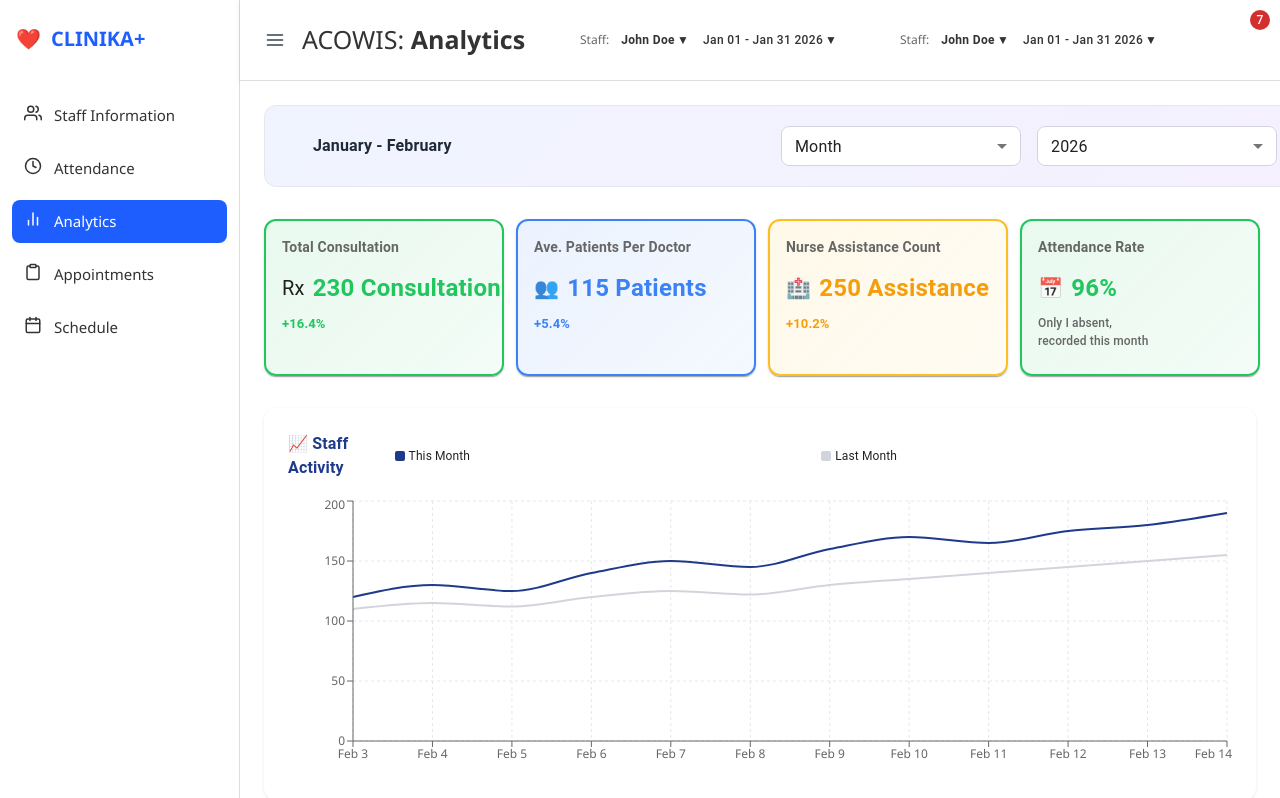
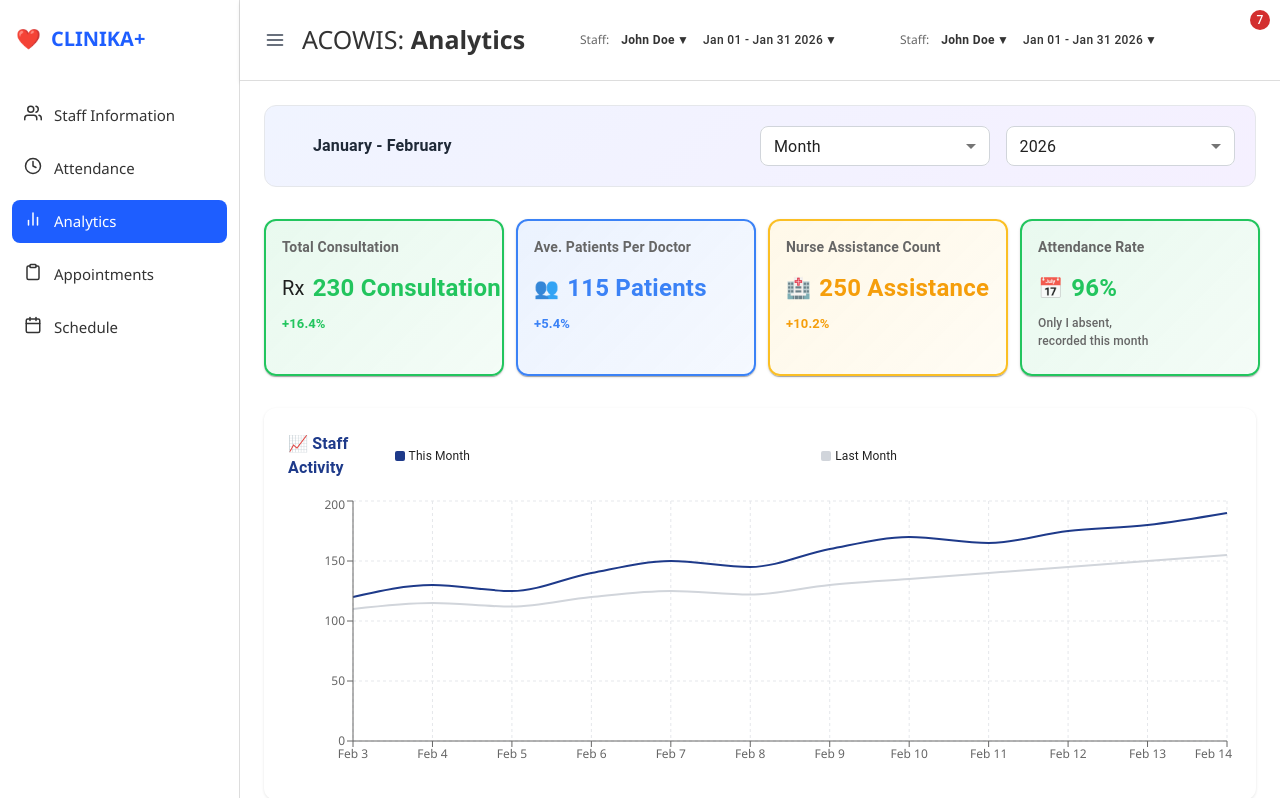
Before and after one commit to ItsMeKayden/SIA102PROJECT, a React (Vite) app: page /analytics in a window 1280 px wide. Built offline with nearby package versions, Linux system fonts and the light colour scheme; some icons are missing.

Commit message:
adjustments

```diff
--- a/src/frontend/components/Sidebar.tsx
+++ b/src/frontend/components/Sidebar.tsx
@@ -1,7 +1,6 @@
 import React from 'react';
 import { NavLink } from 'react-router-dom';
 import {
-  FiHome,
   FiUsers,
   FiClock,
   FiBarChart2,
--- a/src/frontend/pages/Analytics.tsx
+++ b/src/frontend/pages/Analytics.tsx
@@ -21,14 +21,12 @@ import {
   YAxis,
   CartesianGrid,
   Tooltip,
-  Legend,
   ResponsiveContainer,
 } from 'recharts';
 import EventNoteIcon from '@mui/icons-material/EventNote';
 import '../styles/AnalyticsStyles.css';
 
 const Analytics = () => {
-  const [period, setPeriod] = useState('all');
   const [month, setMonth] = useState('current');
   const [year, setYear] = useState('2026');
 
@@ -78,7 +76,9 @@ const Analytics = () => {
         p: 2.5,
         background: 'linear-gradient(135deg, #f0f4ff 0%, #f5f0ff 100%)',
         borderRadius: '12px',
-        border: '1px solid #e5e7eb'
+        border: '1px solid #e5e7eb',
+        width: '100%',
+        boxSizing: 'border-box'
       }}>
         <Box sx={{ display: 'flex', alignItems: 'center', gap: 1.5 }}>
           <EventNoteIcon sx={{ color: '#3b82f6', fontSize: '24px' }} />
@@ -355,7 +355,7 @@ const Analytics = () => {
                     fill="#8884d8"
                     dataKey="value"
                   >
-                    {workDistributionData.map((entry, index) => (
+                    {workDistributionData.map((_entry, index) => (
                       <Cell key={`cell-${index}`} fill={pieColors[index]} />
                     ))}
                   </Pie>
```
